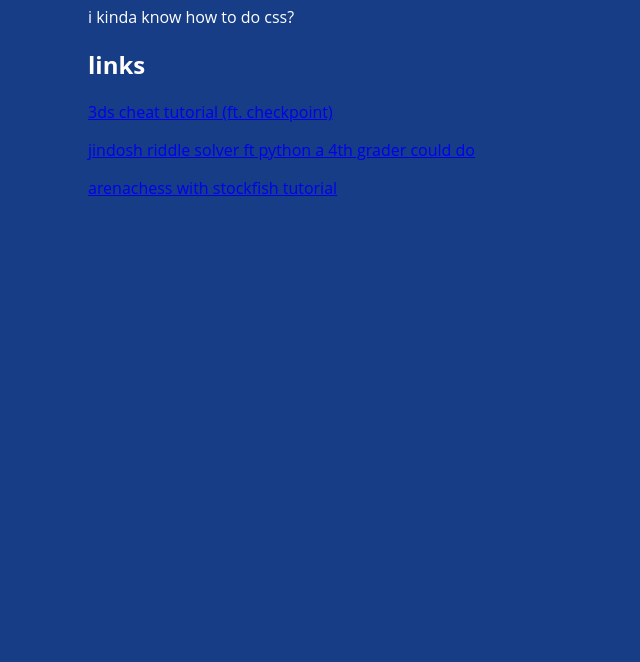
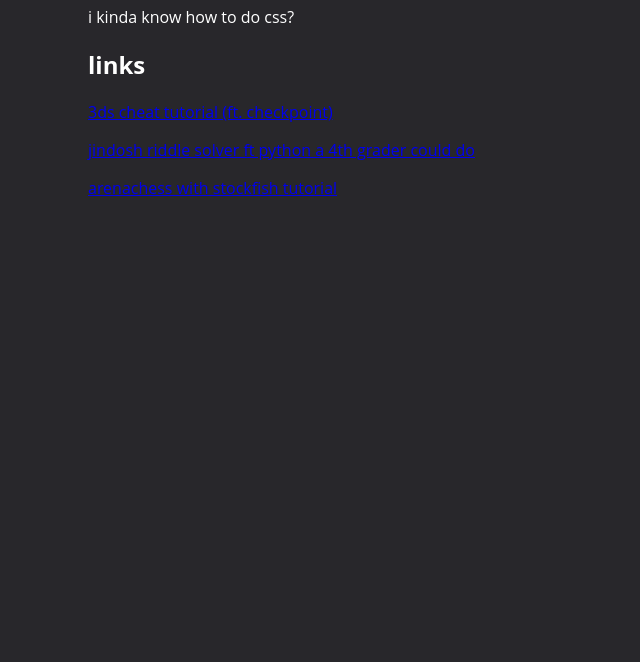
Before and after one commit to kriegisrei/kriegisrei.github.io, a plain HTML site: page index.html in a window 1280 px wide. Shown: the part 138-800 px from the top of the page, without its empty margins (0-640 px from the left). Drawn offline with Linux system fonts and the light colour scheme.

Commit message:
Update main.css

```diff
--- a/main.css
+++ b/main.css
@@ -1,5 +1,5 @@
 body {
- background-color: #163D86;
+ background-color: #28272b;
  color: #ffffff;
  font-family: 'Open Sans', sans-serif;
   padding-top: 50px;
```
